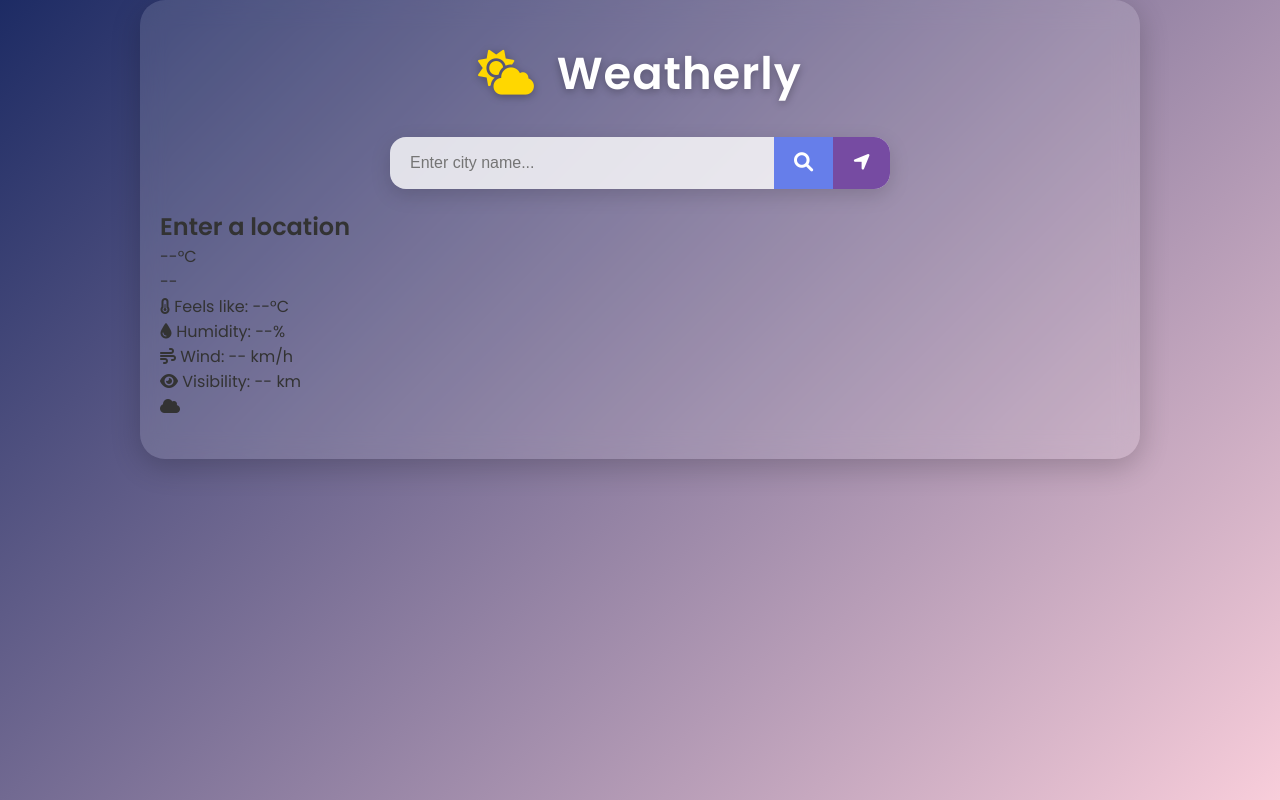
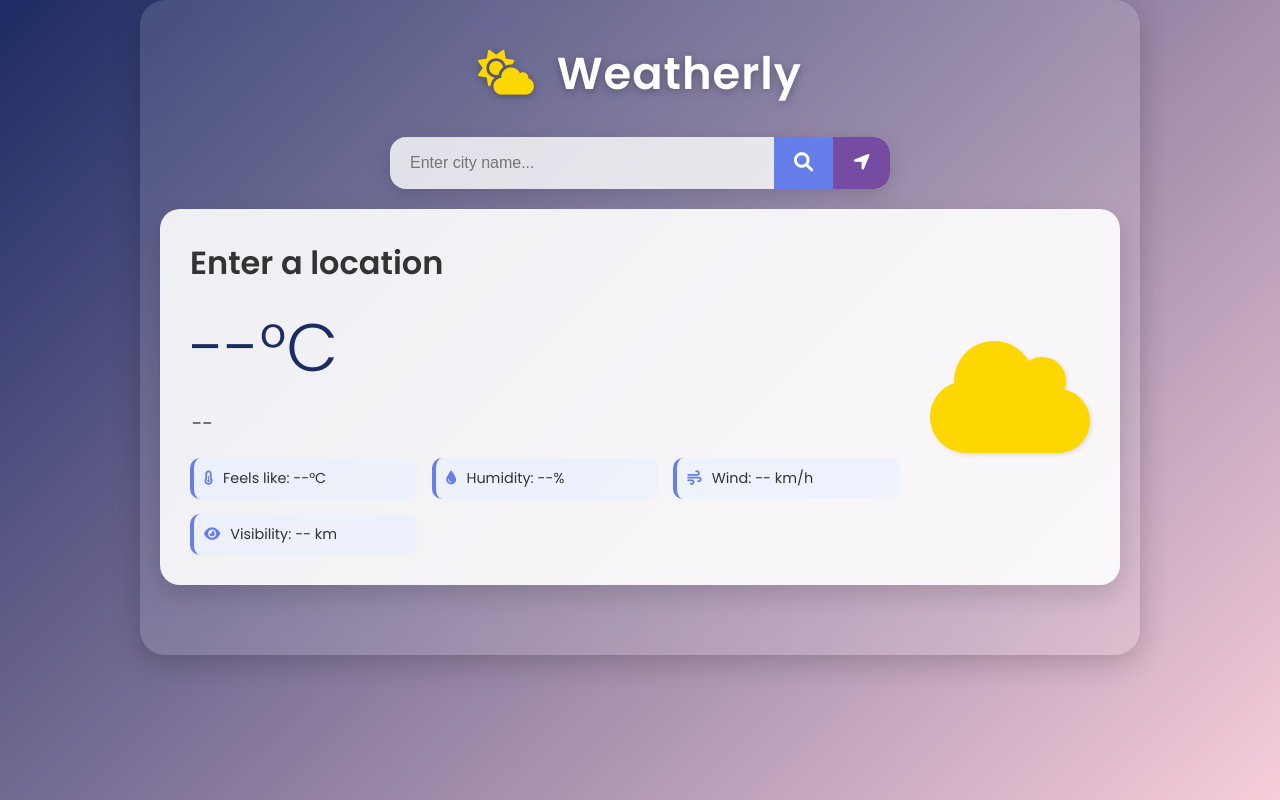
Before and after one commit to KushAgrawal1404/JavaScript-Project, a website: page index.html in a window 1280 px wide. Drawn offline with Linux system fonts and the light colour scheme.

Commit message:
added css-2

```diff
--- a/style.css
+++ b/style.css
@@ -117,3 +117,66 @@ header h1 i {
     background: #e9f0f7;
     color: #1d2b64;
 }
+
+/* Weather Container */
+.weather-container {
+    display: grid;
+    gap: 30px;
+    margin-bottom: 30px;
+}
+.current-weather {
+    background: rgba(255, 255, 255, 0.9);
+    border-radius: 20px;
+    padding: 30px;
+    box-shadow: 0 10px 25px rgba(0, 0, 0, 0.15);
+    display: grid;
+    grid-template-columns: 1fr auto;
+    gap: 30px;
+    align-items: center;
+}
+.weather-info h2 {
+    font-size: 2rem;
+    font-weight: 600;
+    margin-bottom: 10px;
+}
+.temperature {
+    font-size: 4.2rem;
+    font-weight: 200;
+    color: #1d2b64;
+    margin-bottom: 10px;
+}
+.weather-description {
+    font-size: 1.2rem;
+    font-style: italic;
+    color: #444;
+    margin-bottom: 20px;
+    text-transform: capitalize;
+}
+.weather-details {
+    display: grid;
+    grid-template-columns: repeat(auto-fit, minmax(200px, 1fr));
+    gap: 15px;
+}
+.detail {
+    display: flex;
+    align-items: center;
+    gap: 10px;
+    padding: 10px;
+    background: rgba(230, 240, 255, 0.5);
+    border-left: 4px solid #667eea;
+    border-radius: 10px;
+    font-size: 0.9rem;
+}
+.detail i {
+    color: #667eea;
+}
+
+/* Weather Icon */
+.weather-icon {
+    text-align: center;
+}
+.weather-icon i {
+    font-size: 8rem;
+    color: #ffd700;
+    text-shadow: 2px 2px 4px rgba(0, 0, 0, 0.1);
+}
```
